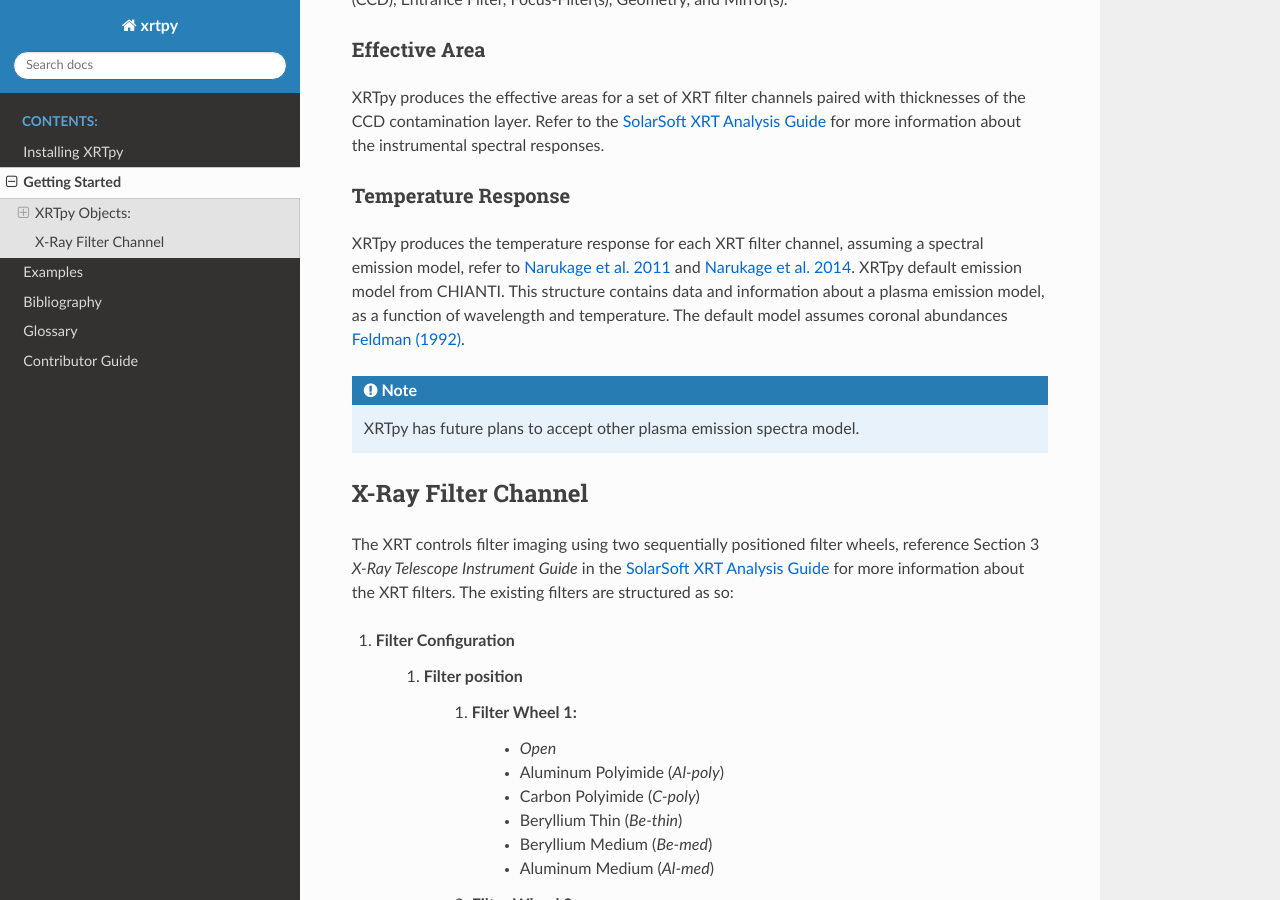
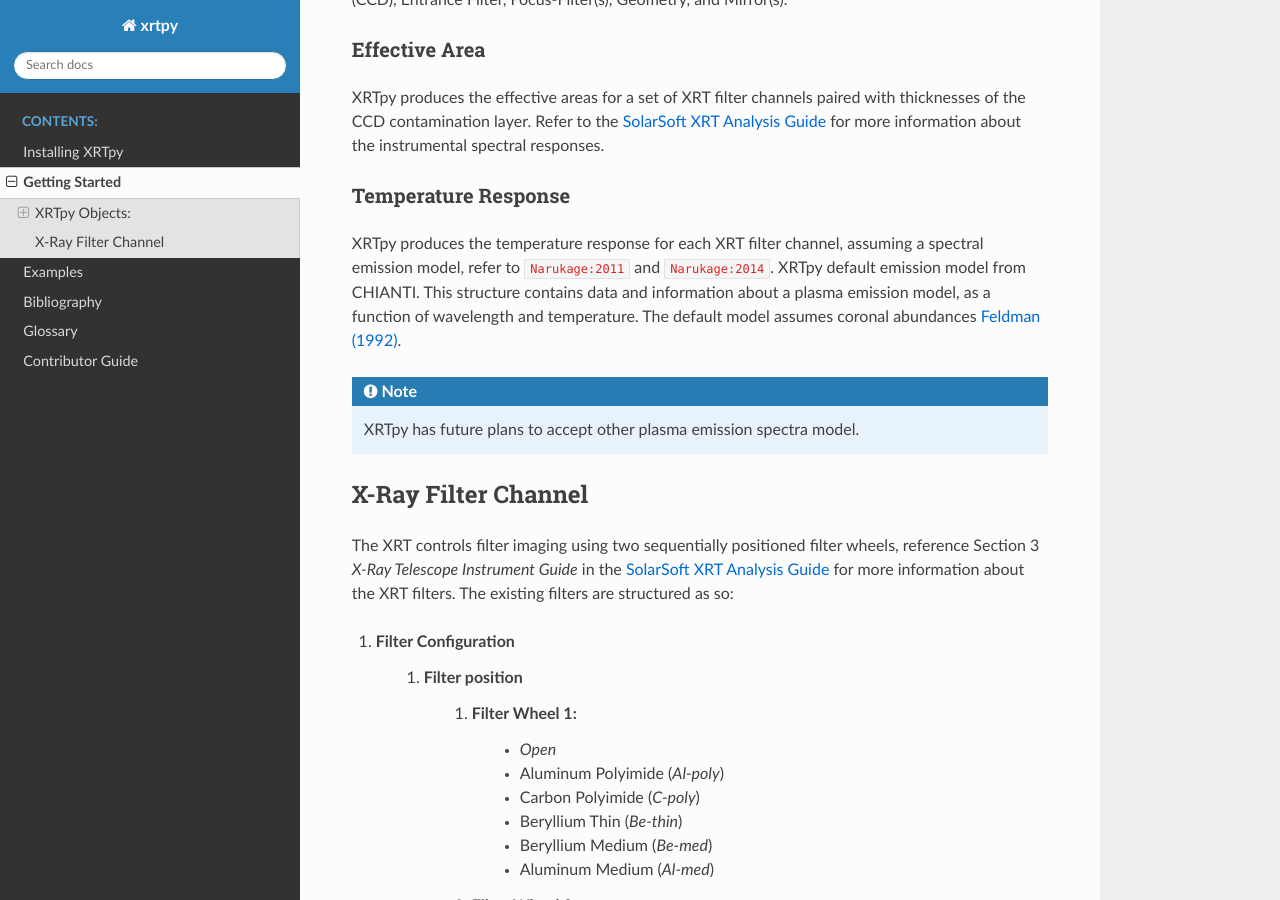
Before and after one commit to HinodeXRT/xrtpy, a Sphinx documentation site: the page built from docs/getting_started.rst, in a window 1280 px wide and 900 px high, scrolled down 518 px. Built offline with Sphinx 7.4.7 and the Read the Docs theme 2.0.0, drawn with Linux system fonts in a browser that asks for light colours; cross-references to code outside the pages are shown as plain code.

```diff
--- a/docs/getting_started.rst
+++ b/docs/getting_started.rst
@@ -27,7 +27,7 @@ Refer to the `SolarSoft XRT Analysis Guide`_ for more information about the inst
 
 Temperature Response
 --------------------
-XRTpy produces the temperature response for each XRT filter channel, assuming a spectral emission model, refer to `Narukage et al. 2011`_ and `Narukage et al. 2014`_.
+XRTpy produces the temperature response for each XRT filter channel, assuming a spectral emission model, refer to :cite:t:`Narukage:2011` and :cite:t:`Narukage:2014`.
 XRTpy default emission model from CHIANTI. This structure contains data and information about a plasma emission model, as a function of wavelength and temperature.
 The default model assumes coronal abundances `Feldman (1992)`_.
 
```
